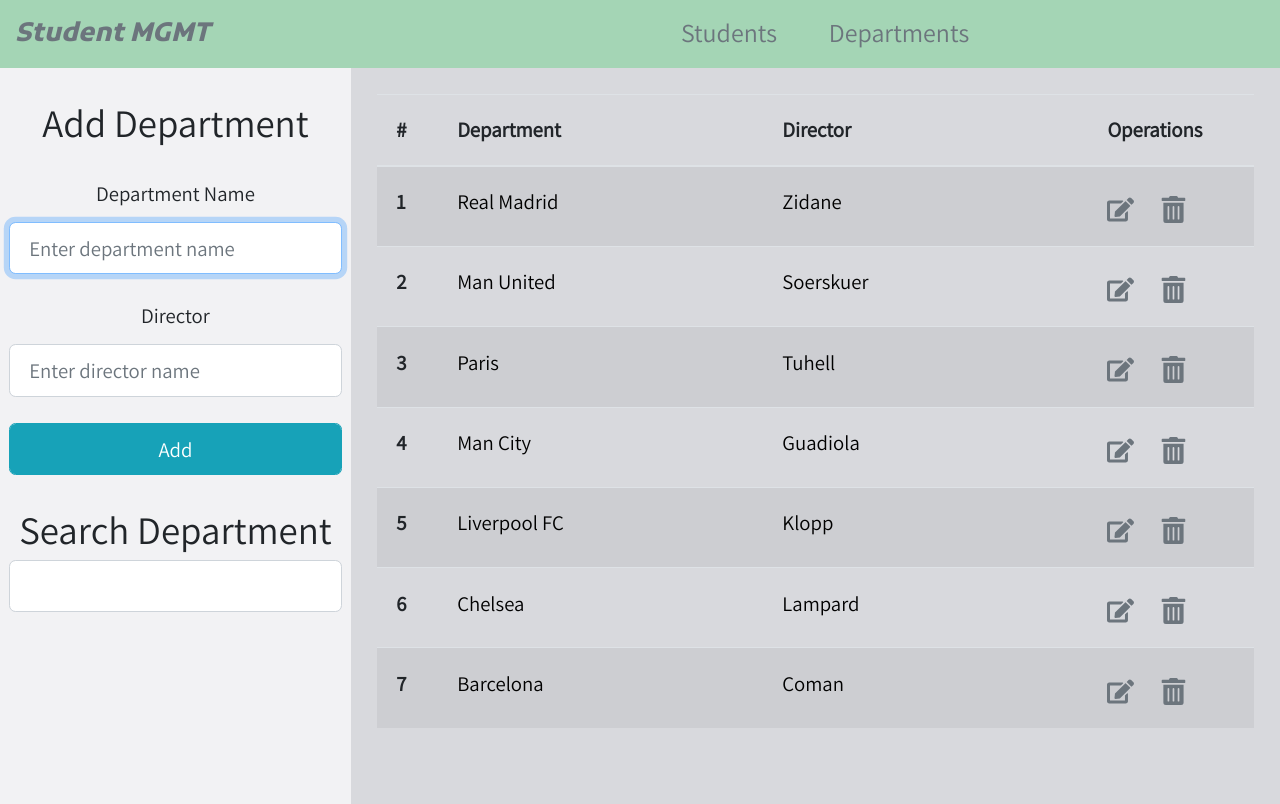
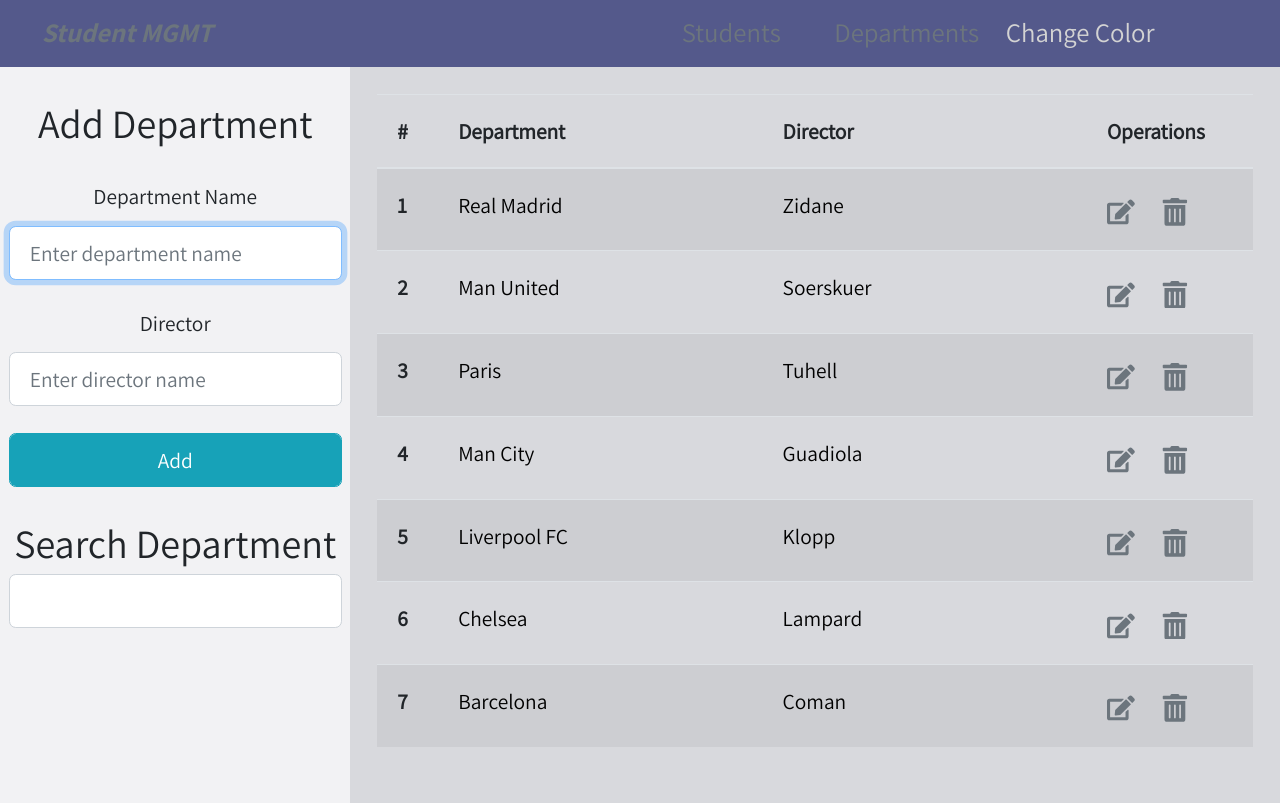
Before and after one commit to hivictording/React-Excercise, a React (Create React App) app in the folder student-mgmt/: page /departments in a window 1280 px wide. Built offline with nearby package versions, Linux system fonts and the light colour scheme; data requests are answered from the project's data file; the HTML template or start-up script is replaced by a standard one.

Commit message:
20200918 commit

```diff
--- a/student-mgmt/src/App.js
+++ b/student-mgmt/src/App.js
@@ -1,5 +1,6 @@
 import React, { Component } from "react";
 import { BrowserRouter as Router, Route, Switch } from "react-router-dom";
+import { createGlobalStyle } from "styled-components";
 
 import DataProvider from "./context";
 
@@ -9,9 +10,34 @@
 import StudentsPage from "./pages/students";
 import DepartmentsPage from "./pages/departments";
 
+const fontSecondary = "assistant-regular";
+const fontPrimary = "kufam-regular";
+
+const GlobalStyles = createGlobalStyle`
+
+html {
+  box-sizing: border-box;
+  font-size: calc(0.95em + 0.9vw);
+}
+
+*,
+*::after,
+*::before {
+  box-sizing: inherit;
+  padding: 0;
+  margin: 0;
+}
+
+body {
+  font-family: ${fontSecondary};
+}
+`;
+
 export default class App extends Component {
   render() {
     return (
+      <>
+        <GlobalStyles />
         <Router>
           <DataProvider>
             <Header />
@@ -24,6 +50,7 @@
             </Switch>
           </DataProvider>
         </Router>
+      </>
     );
   }
 }
--- a/student-mgmt/src/components/departments/info/info.js
+++ b/student-mgmt/src/components/departments/info/info.js
@@ -1,11 +1,14 @@
 import React, { Component } from "react";
+import styled from "styled-components";
 
 import { DataConsumer } from "../../../context";
 
 import SingleInfo from "./singleInfo";
 
-export default class DepartmentInfo extends Component {
+class DepartmentInfo extends Component {
   render() {
+    // Styled components className
+    const { className } = this.props;
     return (
       <DataConsumer>
         {(value) => {
@@ -14,7 +17,10 @@
           if (loading) return <h1>Loading Data.....</h1>;
           if (!loading)
             return (
-              <table id="departments-info" className="table table-striped">
+              <table
+                id="departments-info"
+                className={`table table-striped ${className}`}
+              >
                 <thead>
                   <tr>
                     <th scope="col">#</th>
@@ -36,3 +42,28 @@
     );
   }
 }
+
+export default styled(DepartmentInfo)`
+  font-size: 0.8em;
+
+  tr.allow-edit {
+    input {
+      border: 1px solid black;
+      background: $gray-5;
+    }
+  }
+
+  input {
+    border: none;
+    background: transparent;
+    color: black;
+  }
+
+  button {
+    font-size: 0.7em;
+  }
+
+  .operation-icon {
+    font-size: 1.3em;
+  }
+`;
--- a/student-mgmt/src/components/header/header.js
+++ b/student-mgmt/src/components/header/header.js
@@ -1,9 +1,48 @@
-import React from "react";
+import React, { useState } from "react";
 import { Link } from "react-router-dom";
 
+import styled, { ThemeProvider } from "styled-components";
+
+const HeaderWrapper = styled.header`
+  background: ${(props) => props.theme.color.primaryColor};
+  color: ${(props) => props.theme.color.secondaryColor};
+  padding: 0.5em 1em;
+
+  .header-title {
+    font-family: ${(props) => props.theme.font.secondaryFontBold};
+  }
+
+  .toggle-color {
+    text-decoration: none;
+    color: lightgrey;
+    transition: all 0.3s linear;
+  }
+
+  .toggle-color:hover {
+    color: lightpink;
+  }
+`;
+
 export default () => {
+  const [themes, setThemes] = useState({
+    color: { primaryColor: " #54598b", secondaryColor: " #dbeee1" },
+    font: { secondaryFontBold: "assistant-bold" },
+  });
+
+  const handleClick = () => {
+    setThemes({
+      color: {
+        primaryColor: themes.color.secondaryColor,
+        secondaryColor: themes.color.primaryColor,
+      },
+      font: { secondaryFontBold: "assistant-bold" },
+    });
+  };
+
   return (
-    <header className="header py-2" id="header">
+    // <header className="header py-2" id="header">
+    <ThemeProvider theme={themes}>
+      <HeaderWrapper>
         <div className="container-fluid">
           <div className="row align-items-center">
             <div className="col-6">
@@ -22,10 +61,14 @@
                 <Link to="/departments" className="text-secondary px-3">
                   Departments
                 </Link>
+                <a className="toggle-color" href="#" onClick={handleClick}>
+                  Change Color
+                </a>
               </div>
             </div>
           </div>
         </div>
-    </header>
+      </HeaderWrapper>
+    </ThemeProvider>
   );
 };
--- a/student-mgmt/src/index.scss
+++ b/student-mgmt/src/index.scss
@@ -1,10 +1,10 @@
 @import "./scss/variables.scss";
 @import "./scss/globals.scss";
 
-@import "./components/header/header.scss";
+// @import "./components/header/header.scss";
 @import "./pages/departments.scss";
 @import "./components/departments/add-form/addDepartmentForm.scss";
-@import "./components/departments/info/info.scss";
+// @import "./components/departments/info/info.scss";
 @import "./pages/students.scss";
 @import "./components/students/menu/menu.scss";
 @import "./components/students/add-form/addForm.scss";
--- a/student-mgmt/src/scss/globals.scss
+++ b/student-mgmt/src/scss/globals.scss
@@ -18,21 +18,21 @@
   font-family: assistant-bold;
 }
 
-// Global Styles
+// // Global Styles
 
-html {
-  box-sizing: border-box;
-  font-size: calc(0.9em + 0.9vw);
-}
+// html {
+//   box-sizing: border-box;
+//   font-size: calc(0.9em + 0.9vw);
+// }
 
-*,
-*::after,
-*::before {
-  box-sizing: inherit;
-  padding: 0;
-  margin: 0;
-}
+// *,
+// *::after,
+// *::before {
+//   box-sizing: inherit;
+//   padding: 0;
+//   margin: 0;
+// }
 
-body {
-  font-family: $font-secondary;
-}
+// body {
+//   font-family: $font-secondary;
+// }
```
Lines whose indentation alone changed are shown as unchanged.
